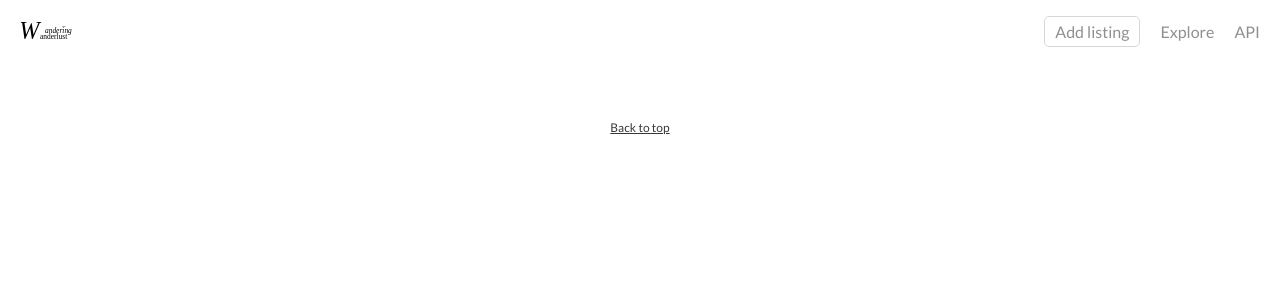
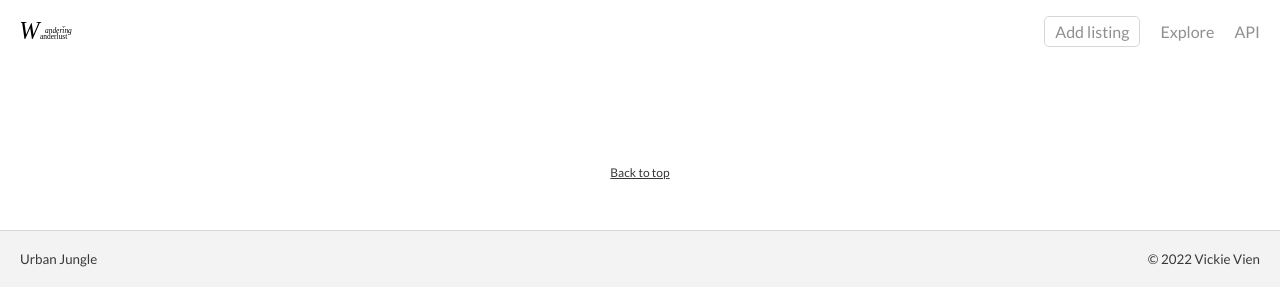
Before and after one commit to vickievien/urban-jungle-front, a React (Create React App) app: page / in a window 1280 px wide. Shown: the top 306 px of the page. Built offline with nearby package versions, Linux system fonts and the light colour scheme; no server answers; a web font is replaced by a local one.

Commit message:
all modals updated to fixed center of screen

```diff
--- a/src/App.css
+++ b/src/App.css
@@ -120,7 +120,7 @@ body {
   font-size: 12px;
   color: var(--charcoal);
   display: block;
-  margin: 0 auto;
+  margin: 0 auto 50px auto;
 }
 
 .back-to-top:visited {
@@ -175,6 +175,7 @@ body {
   position: relative;
   top: -5px;
   right: -10px;
+  cursor: pointer;
 }
 
 .form-container.new-form {
@@ -254,6 +255,7 @@ input.submit:hover {
   position: relative;
   top: -5px;
   right: -10px;
+  cursor: pointer;
 }
 
 .card-modal-container-for-card {
@@ -346,7 +348,6 @@ input.submit:hover {
   flex-direction: column;
   justify-content: center;
   align-items: flex-end;
-
 }
 
 .edit-form-close {
@@ -359,7 +360,17 @@ input.submit:hover {
   /* border: 2px solid white; */
   border-radius: 10px;
   padding: 30px;
-  background-color: rgba(223, 223, 223, 0.877);
+  background-color: rgb(223, 223, 223);
+}
+
+/* FOOTER */
+footer {
+  display: flex;
+  justify-content: space-between;
+  align-items: center;
+  padding: 20px;
+  border-top: 1px solid var(--whitesmoke);
+  background-color: rgb(243, 243, 243);
 }
 
 @media only screen and (min-width: 768px) {
@@ -368,10 +379,31 @@ input.submit:hover {
   }
   .show-grid-container {
     grid-template-columns: 1fr 1fr 1fr;
-    padding: 80px 60px;
+    padding: 95px 60px;
   }
   .card-img {
     height: 225px;
+  }
+  .new-form-container {
+    align-items: center;
+  }
+  .new-form-close {
+    right: -168px;
+  }
+  .card-modal-container {
+    align-items: center;
+  }
+  .card-modal-close {
+    right: -185px;
+  }
+  .card-modal-container-for-card {
+    width: 50%;
+  }
+  .edit-form-container {
+    align-items: center;
+  }
+  .edit-form-close {
+    right: -168px;
   }
 }
 
@@ -380,10 +412,13 @@ input.submit:hover {
     width: 5%;
   }
   .show-grid-container {
-    padding: 60px 150px;
+    padding: 105px 150px 60px 150px;
     gap: 30px;
   }
   .card-img {
     height: 350px;
   }
+  .card-modal-container-for-card {
+    width: 25%;
+  }
 }
--- /dev/null
+++ b/src/mainIndex/footer/footer.jsx
@@ -0,0 +1,14 @@
+import React from 'react';
+import '../../App.css';
+
+
+const FooterComponent = () => {
+  return (
+    <footer>
+        <small>Urban Jungle</small>
+        <small>&copy; 2022 Vickie Vien </small>
+    </footer>
+  );
+}
+
+export default FooterComponent;
--- a/src/mainIndex/mainIndexComponent.jsx
+++ b/src/mainIndex/mainIndexComponent.jsx
@@ -1,5 +1,6 @@
 import React, {useState, useEffect} from 'react';
 import '../App.css';
+import FooterComponent from './footer/footer';
 import NavContainerComponent from './nav/navContainerComponent';
 import NewFormContainerComponent from './newForm/newFormContainerComponent';
 import ShowGridContainerComponent from './showGrid/showGridContainerComponent';
@@ -124,8 +125,8 @@ const MainIndexComponent = () => {
         {/* HOLD FOR HERO */}
         <NewFormContainerComponent showing={showing} toggleShowingFunction={toggleShowingFunction} createNewPlantFunction={createNewPlantFunction}/>
         <ShowGridContainerComponent setPlants={setPlants} plants={plants} toggleCardShowingFunction={toggleCardShowingFunction} cardShowing={cardShowing} deletePlantFunction={deletePlantFunction} updatePlantFunction={updatePlantFunction} />
-
         <a className="back-to-top" href="#">Back to top</a>
+        <FooterComponent />
     </main>
   );
 }
```
Also changed, not shown: src/mainIndex/hero/heroContainerComponent.jsx (added).
